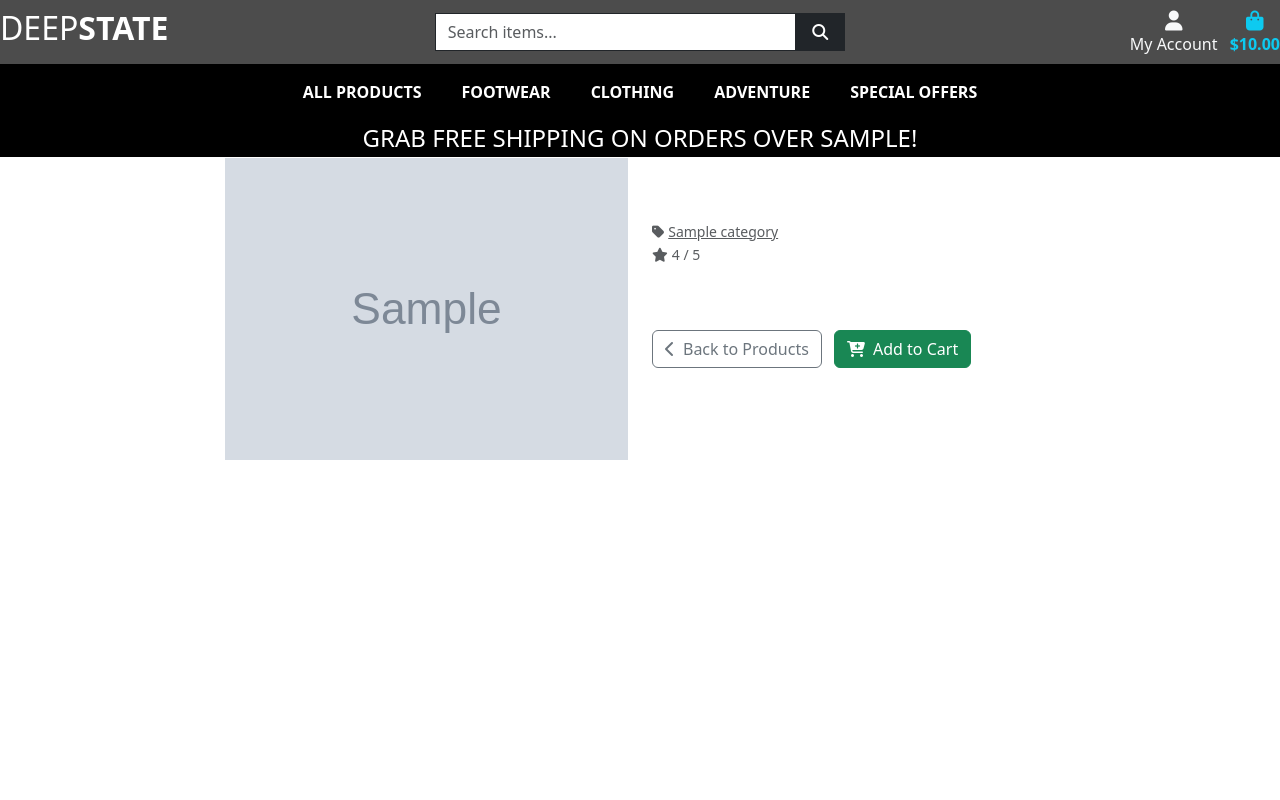
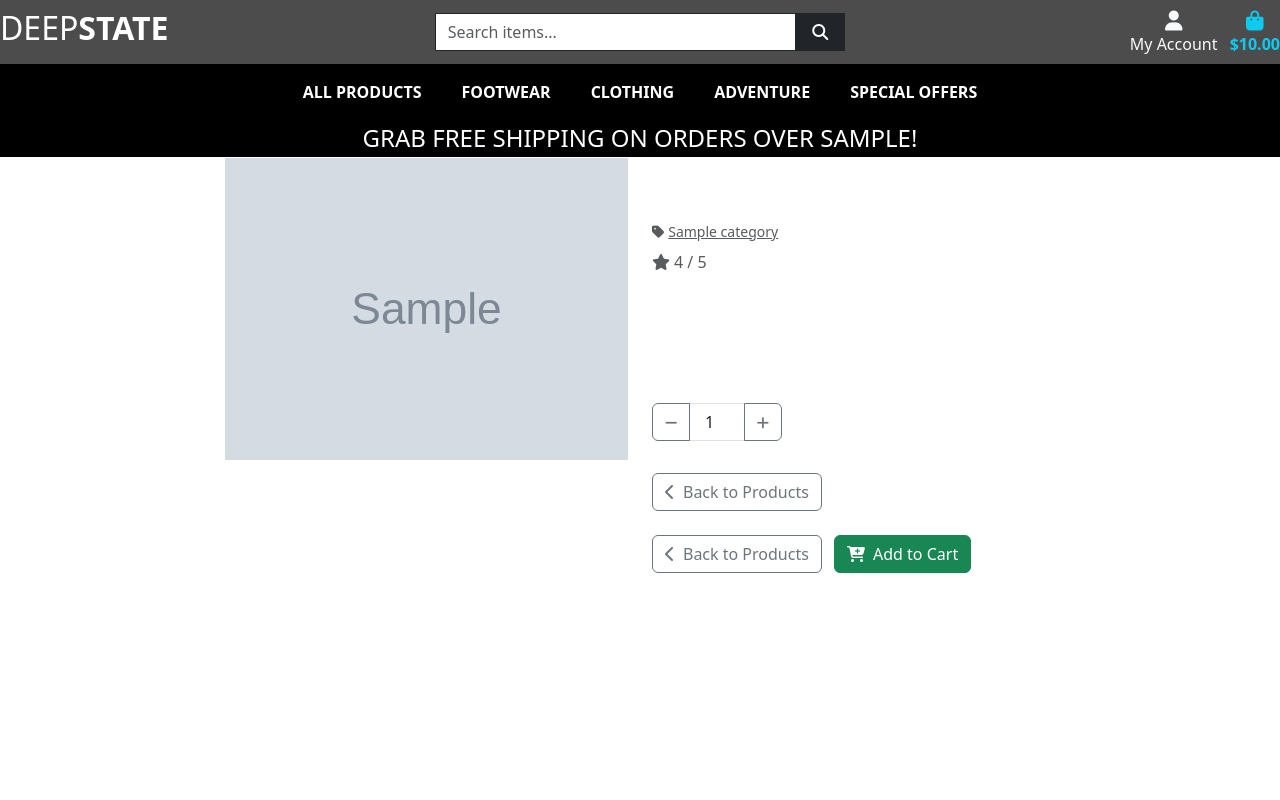
Before and after one commit to DRegan-dev/p5-deepstate, a Django app: template products/templates/products/product_detail.html in a window 1280 px wide. Run offline with Django 3.2, Linux system fonts and the light colour scheme; the template is opened without the code that fills it: most values are stand-ins (such as "Sample title", 1, 10 or a date in 2020); grey boxes marked "Sample" are stand-in pictures; some libraries are stand-ins or nearby versions.

Commit message:
Added form for adding products to basket to product_detail.html

```diff
--- a/products/templates/products/product_detail.html
+++ b/products/templates/products/product_detail.html
@@ -38,12 +38,42 @@
                             </a>
                         </p>
                     {% endif %}
-                    {% if product.rating %}
-                        <small class="text-muted"><i class="fas fa-star me-1"></i>{{ product.rating }} / 5</small>
-                    {% else %}
-                        <small class="text-muted">No Rating</small>
-                    {% endif %}
+
+                    <div class="mt-2">
+                        {% if product.rating %}
+                            <span class="text-muted"><i class="fas fa-star me-1"></i>{{ product.rating }} / 5</span>
+                        {% else %}
+                            <span class="text-muted">No Rating</span>
+                        {% endif %}
+                    </div>
+
+                    <hr class="my-3">
+
                     <p class="mt-3">{{ product.description }}</p>
+
+                    <form action="{% url 'add_to_basket' product.id %}" class="form" method="POST">
+                        {% csrf_token %}
+                        <div class="row">
+                            <div class="col-12">
+                                <p class="mt-3 fw-bold">Quantity:</p>
+                                <div class="input-group mb-3" style="width: 130px;">
+                                    <button class="btn btn-outline-secondary quantity-decrease" type="button" data-item_id="{{ product.id }}">
+                                        <i class="fas fa-minus small"></i>
+                                    </button>
+                                    <input class="form-control text-center qty_input" type="number" name="quantity" value="1" min="1" max="99" data-item_id="{{ product.id }}" id="id_qty_{{ product.id }}">
+                                    <button class="btn btn-outline-secondary quantity-decrease" type="button" data-item_id="{{ product.id }}">
+                                        <i class="fas fa-plus small"></i>
+                                    </button>
+                                </div>
+                            </div>
+
+                            <div class="col-12 mt-3">
+                                <a href="{% url 'products' %}" class="btn btn-outline-secondary">
+                                    <i class="fas fa-chevron-left me-2"></i>Back to Products
+                                </a>
+                            </div>
+                        </div>
+                    </form>
                     <div class="mt-4">
                         <a href="{% url 'products' %}" class="btn btn-outline-secondary">
                             <i class="fas fa-chevron-left me-2"></i>Back to Products
@@ -52,6 +82,7 @@
                             <i class="fas fa-cart-plus me-2"></i>Add to Cart
                         </button>
                     </div>
+                    <input type="hidden" name="redirect_url" value="{{ request.path }}">
                 </div>
             </div>
         </div>
```
Also changed, not shown: basket/views.py (+17 -0 lines).
